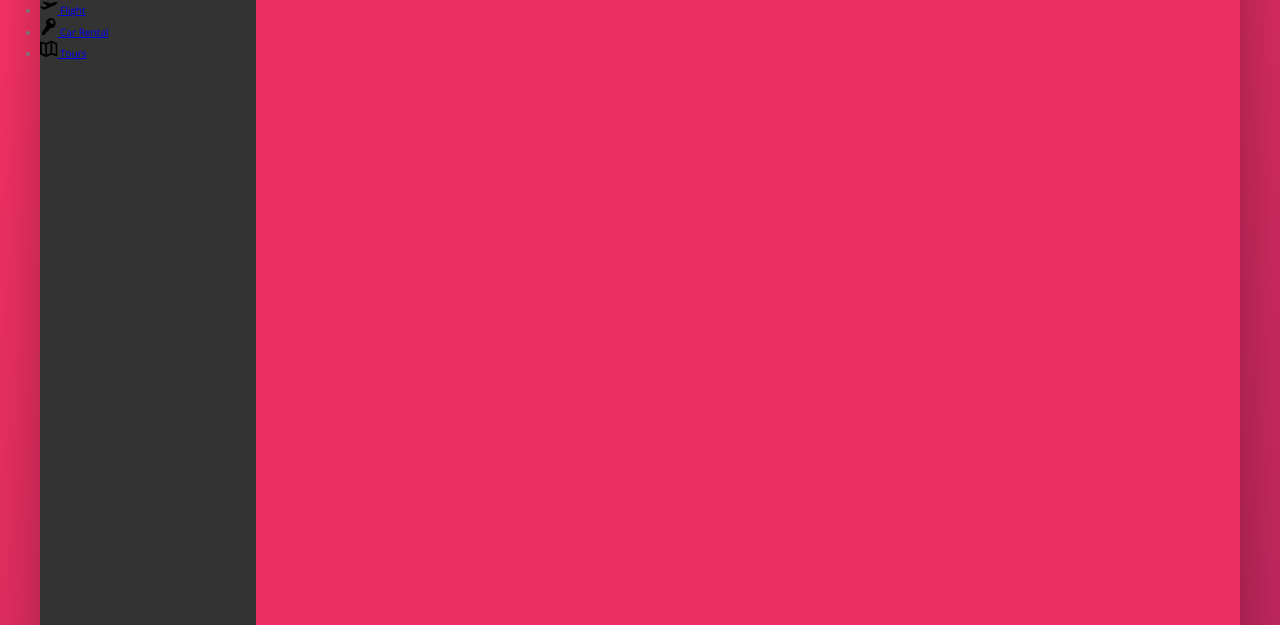
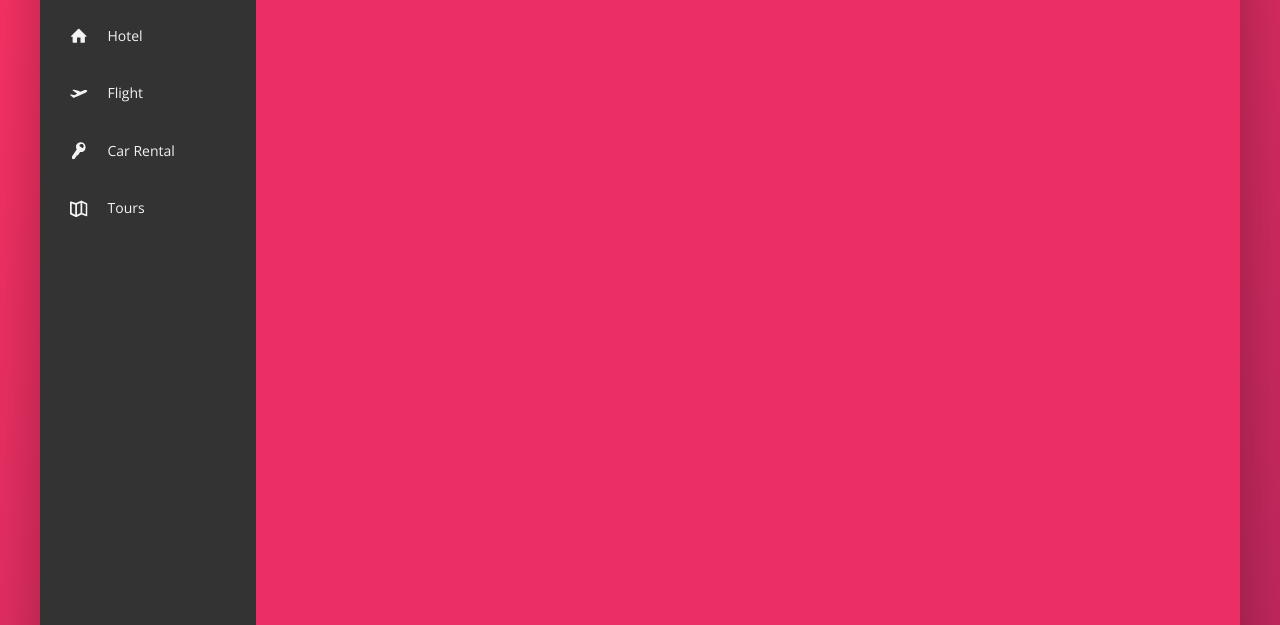
Before and after one commit to lars-lmkns/hotel-booking-flexbox_demo, a website: page index.html in a window 1280 px wide. Shown: the part 175-800 px from the top of the page. Drawn offline with nearby package versions, Linux system fonts and the light colour scheme.

Commit message:
Enhance sidebar navigation styles and update index.html. Added active state to sidebar item and improved CSS for sidebar layout, including hover effects and item styling for better user experience.

```diff
--- a/index.html
+++ b/index.html
@@ -50,7 +50,7 @@
         <div class="content">
             <nav class="sidebar">
                 <ul class="side-nav">
-                    <li class="side-nav__item">
+                    <li class="side-nav__item side-nav__item--active">
                         <a href="#" class="side-nav__link">
                             <svg class="side-nav__icon">
                                 <use xlink:href="img/sprite.svg#icon-home"></use>
--- a/sass/_components.scss
+++ b/sass/_components.scss
@@ -114,17 +114,71 @@
   }
 }
 
+.side-nav {
+  font-size: 1.4rem;
+  list-style: none;
+  margin-top: 3.5rem;
 
-.side-nav {
-&__item{}
-&__link{}
-&__icon{
-  width: 1.75rem;
-  height: 1.75rem;
+  &__item {
+    position: relative;
+    &:not(:last-child) {
+      margin-bottom: 0.5rem;
+    }
+  }
 
+  &__item::before {
+    content: "";
+    position: absolute;
+    top: 0;
+    left: 0;
+    height: 100%;
+    width: 3px;
+    background-color: var(--color-primary);
+    transform-origin: 0;
+    transform: scaleY(0);
+    transition: transform 0.2s, width 0.4s cubic-bezier(1, 0, 0, 1) 0.2s,
+      background-color 0.1s;
+  }
+
+  &__item:hover::before {
+    transform: scaleY(1);
+    width: 100%;
+  }
+
+  &__item:active::before {
+    background-color: var(--color-primary-light);
+  }
+
+  &__link:hover::before,
+  &__link:active::before {
+    transform: scaleY(1);
+  }
+
+  &__link {
+    &:link,
+    &:visited {
+      color: var(--color-grey-light-2);
+      text-decoration: none;
+      display: block;
+      padding: 1.5rem 3rem;
+      display: flex;
+      align-items: center;
+      position: relative;
+      z-index: 10;
+    }
+  }
+
+  &__item:hover {
+    color: var(--color-primary);
+  }
+
+  &__icon {
+    width: 1.75rem;
+    height: 1.75rem;
+    margin-right: 2rem;
+    fill: currentColor;
+  }
 }
-}
-
 
 .legal {
   font-size: 1.2rem;
```
Also changed, not shown: css/style.css, 1 other file.
